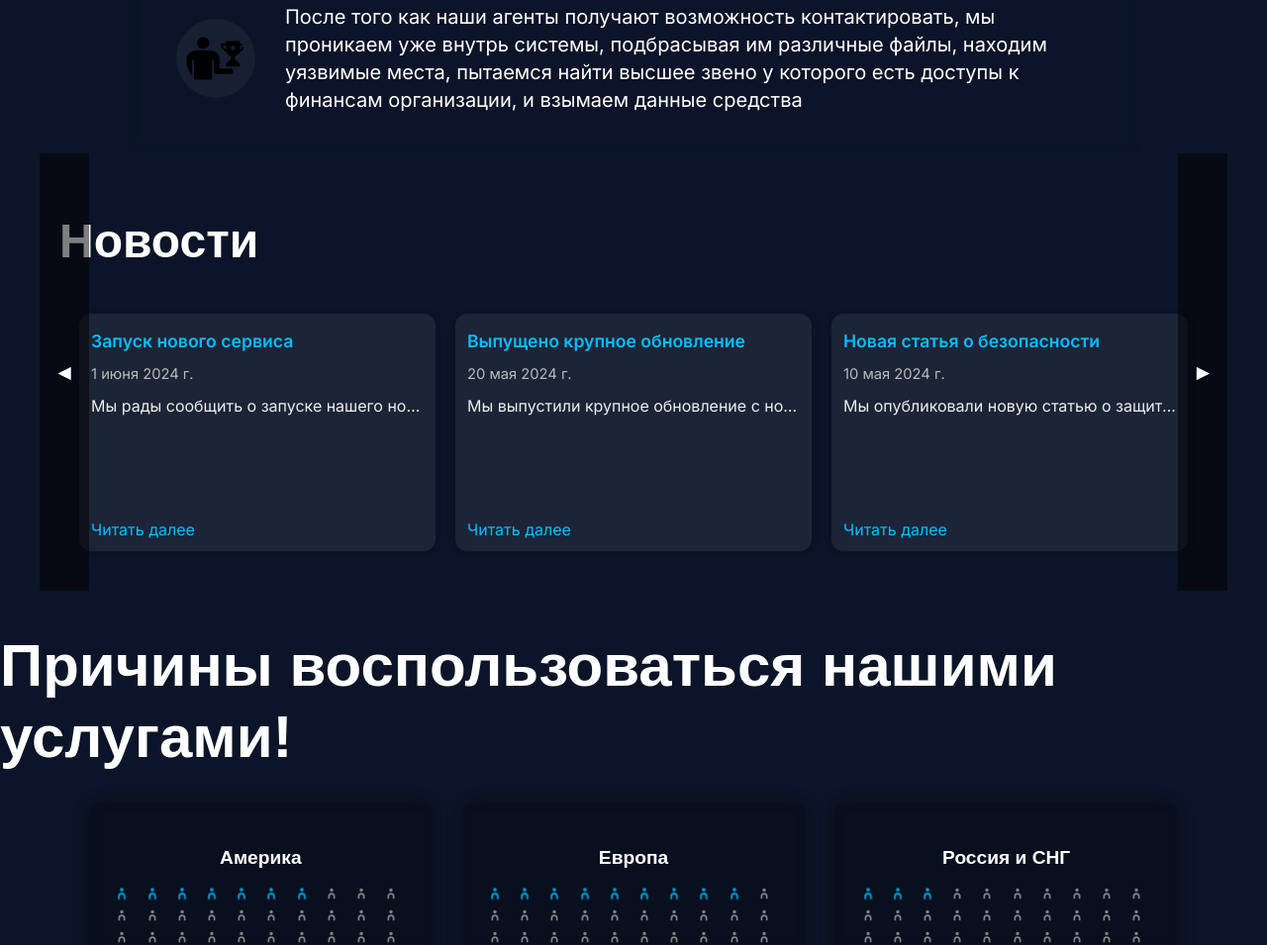
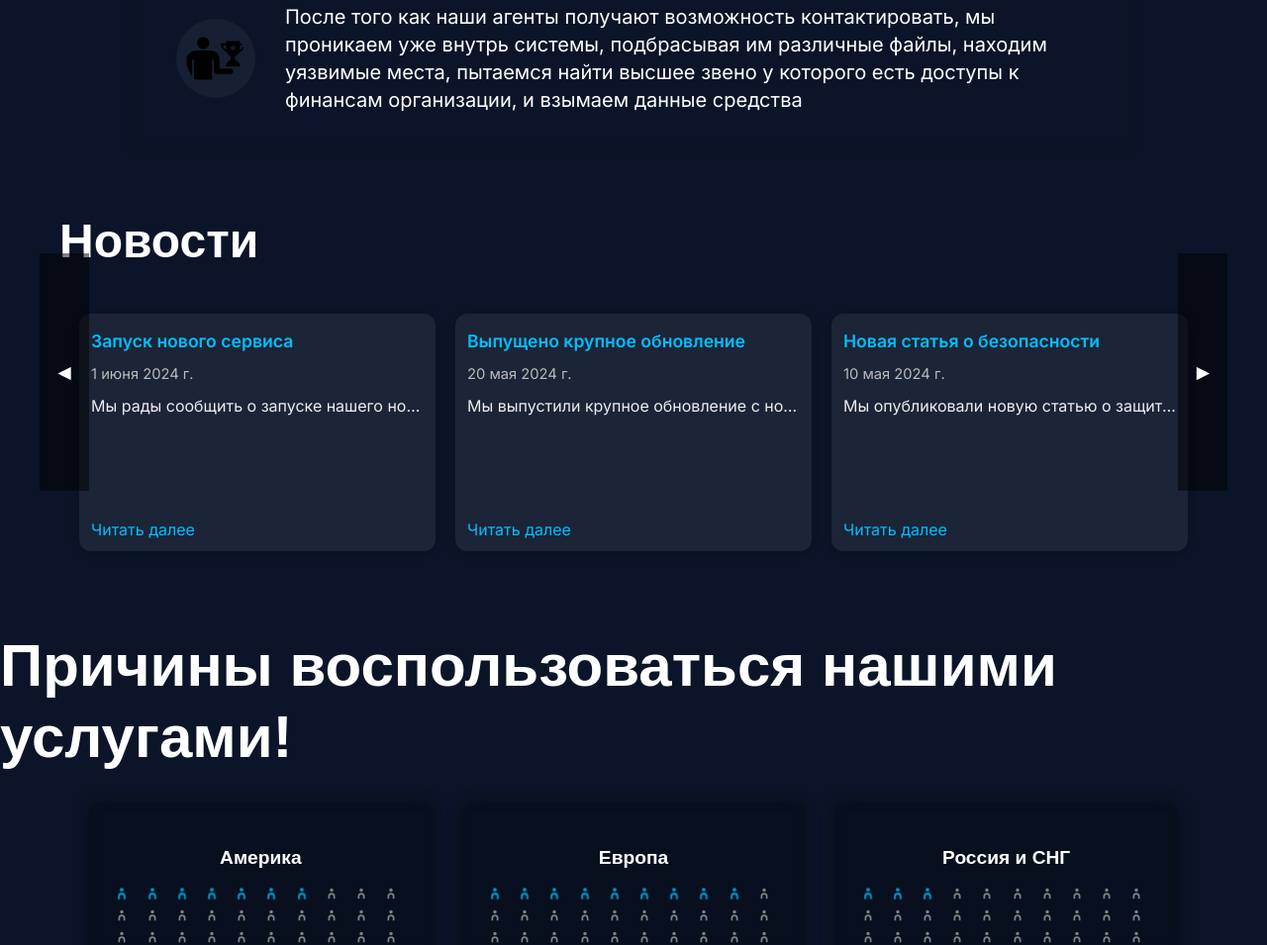
Before and after one commit to MikhailZolotarev2024/beta2, a plain HTML site: page index.html in a window 1280 px wide. Shown: the part 1459-2414 px from the top of the page at 99% size. Drawn offline with nearby package versions, Linux system fonts and the light colour scheme; files whose address does not match are found by name.

Commit message:
Add files via upload

```diff
--- a/general.new.css
+++ b/general.new.css
@@ -1440,3 +1440,33 @@ header p {
     font-size: 0.95rem;
   }
 }
+
+/* Стили для кнопок в блоке новостей */
+.news-section .carousel-btn {
+  position: absolute;
+  top: 50%;
+  transform: translateY(-50%);
+  height: 240px; /* Такая же высота как у новостных карточек */
+  width: 50px;
+  background: rgba(0,0,0,0.5);
+  color: white;
+  border: none;
+  cursor: pointer;
+  display: flex;
+  justify-content: center;
+  align-items: center;
+  z-index: 2;
+  transition: background 0.3s ease;
+}
+
+.news-section .carousel-btn:hover {
+  background: rgba(0,0,0,0.8);
+}
+
+.news-section .left-btn {
+  left: 0;
+}
+
+.news-section .right-btn {
+  right: 0;
+}
```
